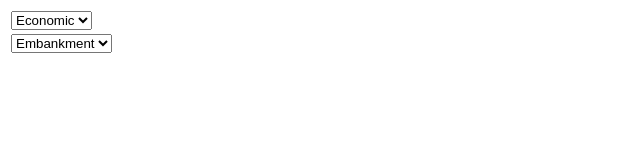
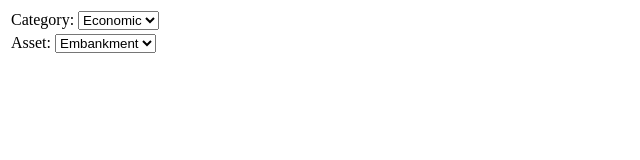
Before and after one commit to astoykov/astoykov.github.io, a plain HTML site: page selector.html in a window 1280 px wide. Shown: the whole page, without its empty margins (0-640 px from the left). Drawn offline with Linux system fonts and the light colour scheme.

Commit message:
add labels

```diff
--- a/selector.html
+++ b/selector.html
@@ -9,14 +9,14 @@
 
 <table>
     <tr><td>
-        <select name="category">
+       Category: <select name="category">
       <option value="Economic">Economic</option>
       <option value="Social">Social</option>
       <option value="IT">IT</option>
       </select>
     </td></tr>
     <tr><td>
-        <select name="asset" onchange="gotoSection(this.value)" >
+       Asset:  <select name="asset" onchange="gotoSection(this.value)" >
       <option value="Embankment">Embankment</option>
       <option value="Tunnels">Tunnels</option>
       <option value="Bridges">Bridges</option>
```
